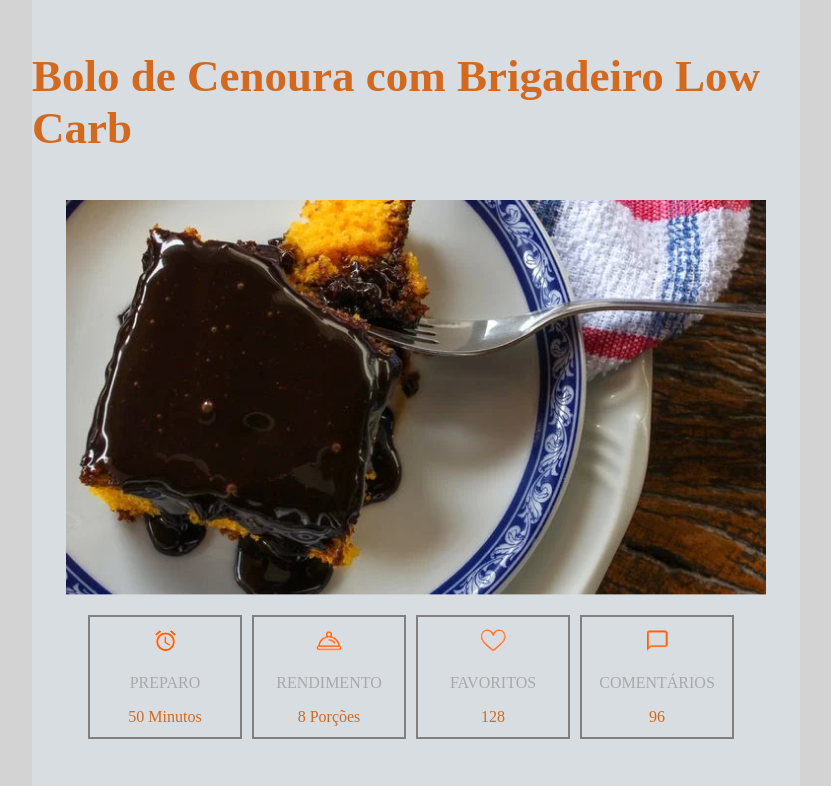
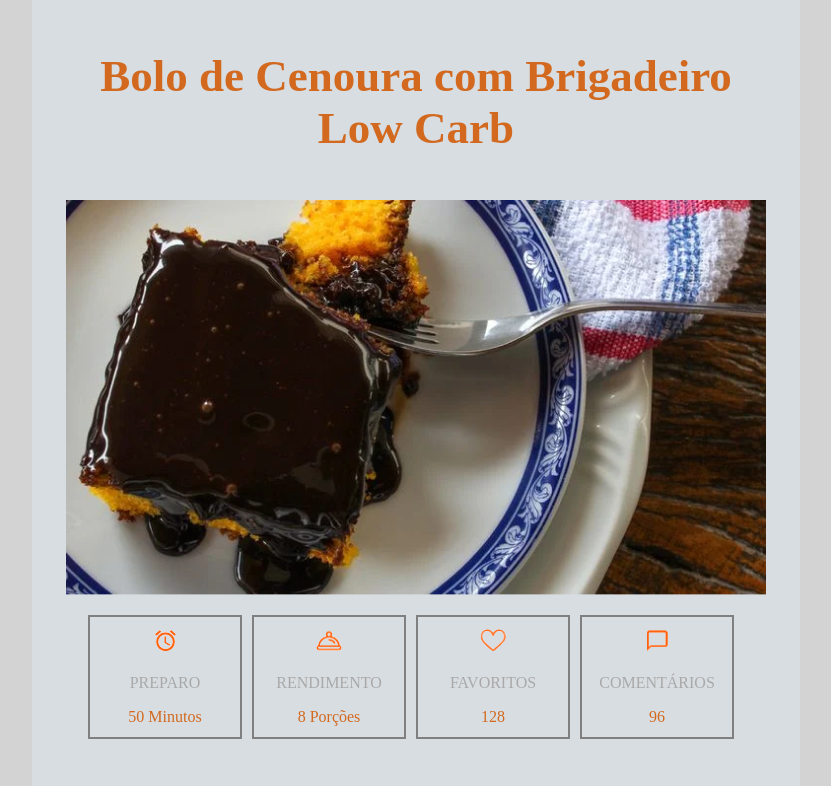
Before and after one commit to JCSFF1/Pagina-de-Receita, a plain HTML site: page index.html in a window 1280 px wide. Shown: the top 786 px of the page, without its empty margins (224-1055 px from the left). Drawn offline with Linux system fonts and the light colour scheme.

Commit message:
alteração titulo

```diff
--- a/index.html
+++ b/index.html
@@ -10,7 +10,7 @@
 <body>
     <div class="fundo">
     <header>
-        <h1>Bolo de Cenoura com Brigadeiro Low Carb</h1>
+        <h1>Bolo de Cenoura com Brigadeiro<br>Low Carb</h1>
         <figure>
             <img src="imagens/Bolo-de-Cenoura.png" alt="Bolo de Cenoura">
         </figure>
--- a/style.css
+++ b/style.css
@@ -19,6 +19,8 @@ header{
     margin-top: 20px;
 }
 header h1{
+    display: flex;
+    text-align: center;
     font-size: 45px;
     color:chocolate;
 }
```
